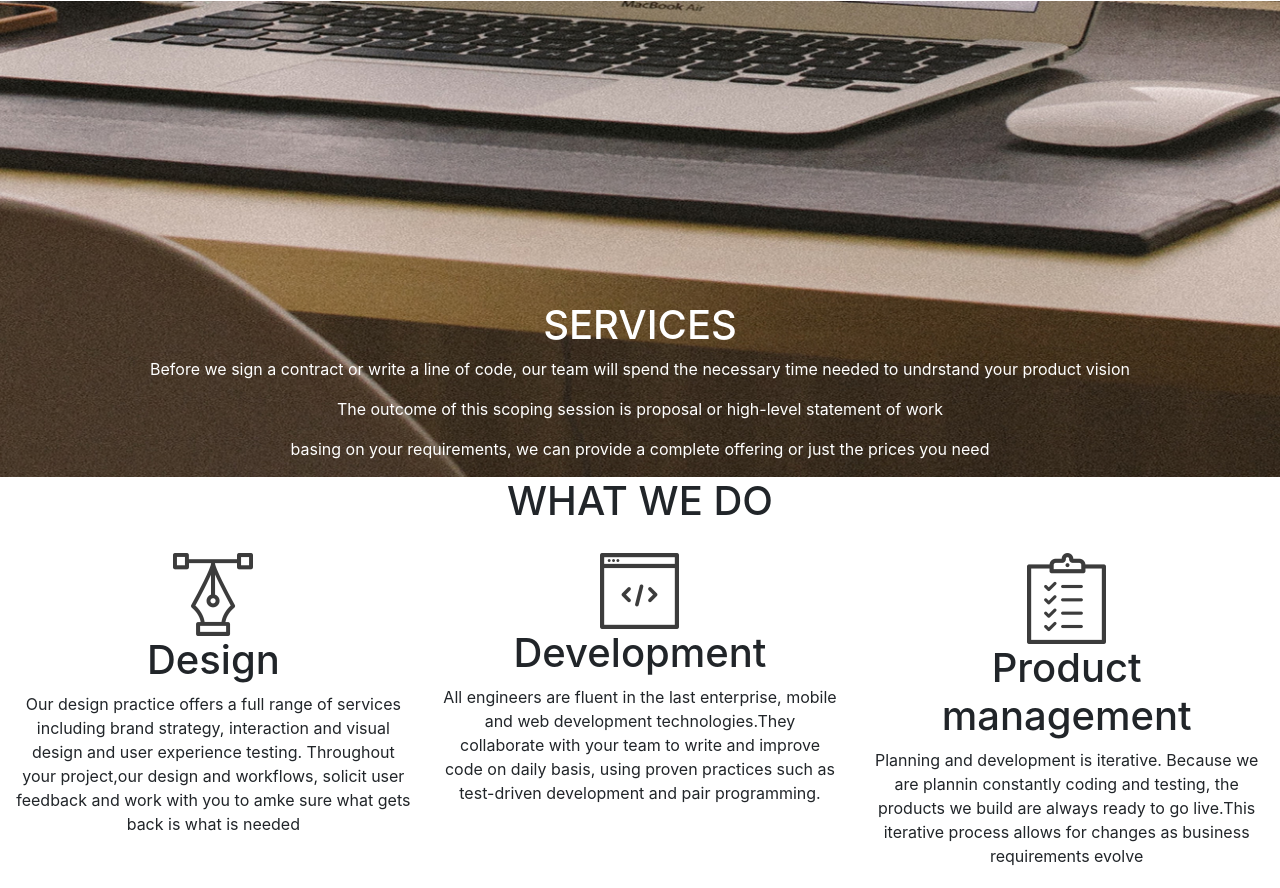
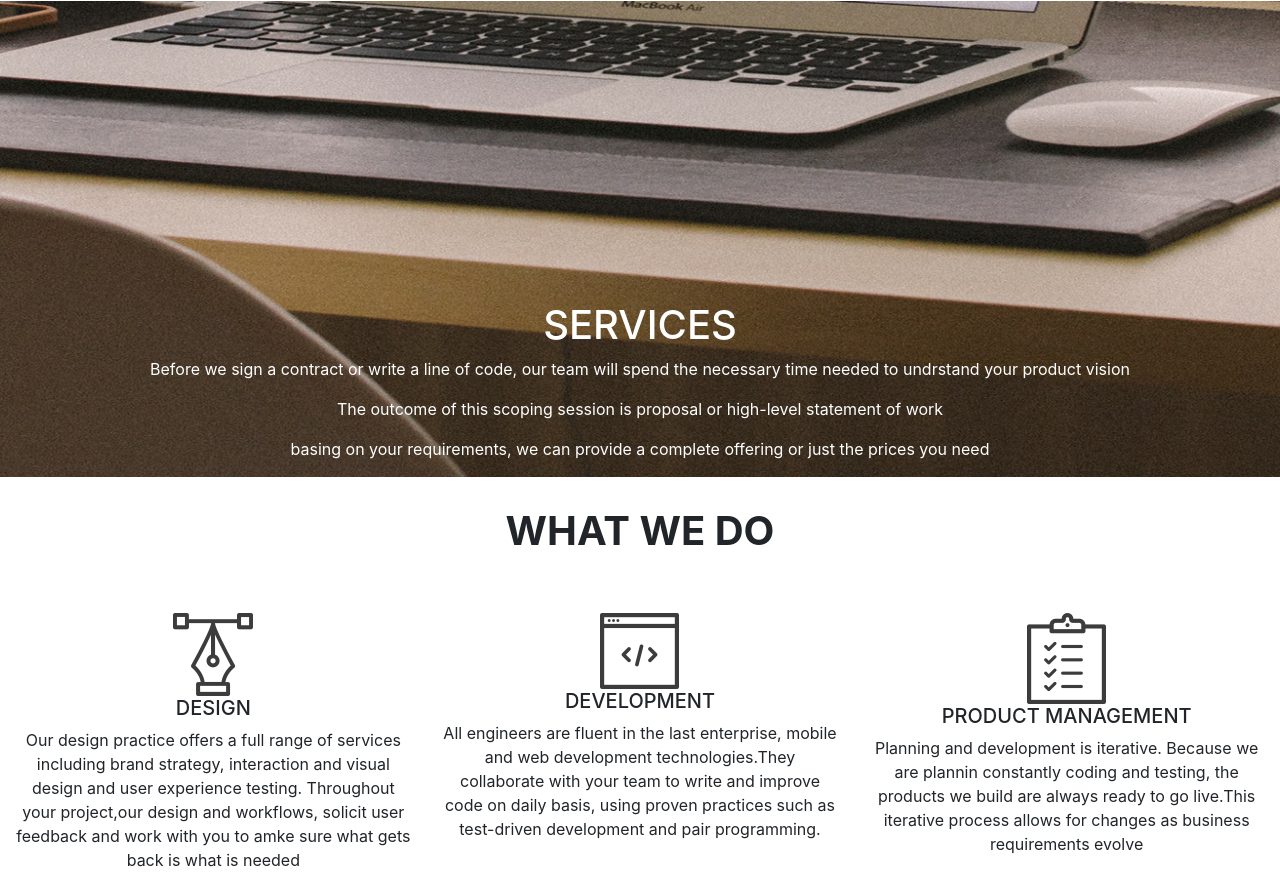
Before and after one commit to Nelly-ayebale/delani-studio, a plain HTML site: page index.html in a window 1280 px wide. Shown: the part 1193-2081 px from the top of the page. Drawn offline with Linux system fonts and the light colour scheme; a script that the page names is missing.

Commit message:
Added a padding-top to the design class and a font-size to the h1s in the design class

```diff
--- a/css/styles.css
+++ b/css/styles.css
@@ -36,6 +36,13 @@
 .services .heading {
     padding-top: 100px;
 }
+.what-they-do h1 {
+    padding: 30px;
+    font-weight: bold;
+}
 .design {
     padding-top: 20px;
 }
+.design h1 {
+    font-size: 20px;
+}
--- a/index.html
+++ b/index.html
@@ -78,7 +78,7 @@
             </div>
             <div class="col-md-4 design text-center  ">
                 <img src="./images/services-icons/design_icon.png">
-                <h1>Design</h1>
+                <h1>DESIGN</h1>
                 <p>Our design practice offers a full range of services including brand strategy, interaction and visual
                     design and user experience testing.
                     Throughout your project,our design and workflows, solicit user feedback and work with you to amke
@@ -87,14 +87,14 @@
             </div>
             <div class="col-md-4 design text-center">
                 <img src="./images/services-icons/dev_icon.png">
-                <h1>Development</h1>
+                <h1>DEVELOPMENT</h1>
                 <p>All engineers are fluent in the last enterprise, mobile and web development technologies.They
                     collaborate with your team to write and improve code on daily basis, using proven practices such as
                     test-driven development and pair programming.</p>
             </div>
             <div class="col-md-4 design text-center">
                 <img src="./images/services-icons/product_icon.png">
-                <h1>Product management</h1>
+                <h1>PRODUCT MANAGEMENT</h1>
                 <p>Planning and development is iterative. Because we are plannin constantly coding and testing, the
                     products we build are always ready to go live.This iterative process allows for changes as business
                     requirements evolve</p>
```
